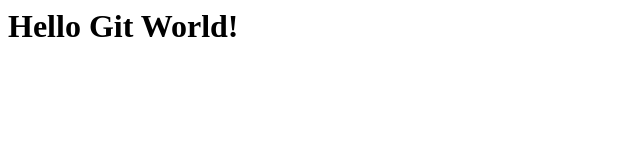
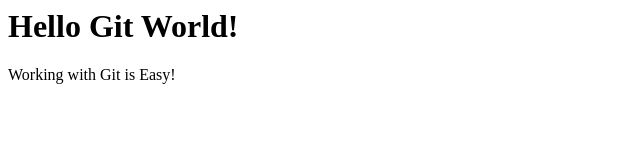
Before and after one commit to kunaraja/kuna, a plain HTML site: page index.html in a window 1280 px wide. Shown: the whole page, without its empty margins (0-640 px from the left). Drawn offline with Linux system fonts and the light colour scheme.

Commit message:
add div and p

```diff
--- a/index.html
+++ b/index.html
@@ -1 +1,5 @@
 <h1>Hello Git World!</h1>
+
+<div>
+	<p>Working with Git is Easy!</p>
+</div>
```
